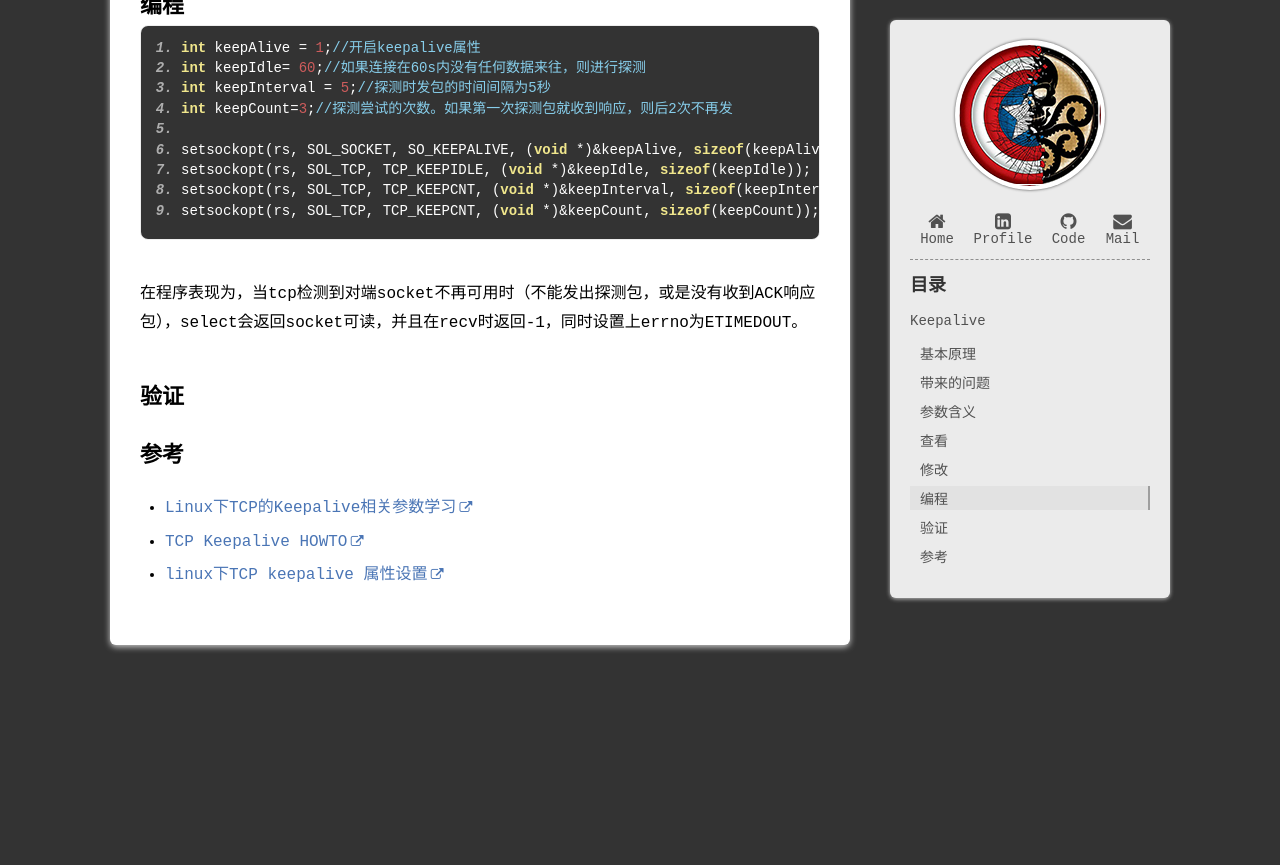
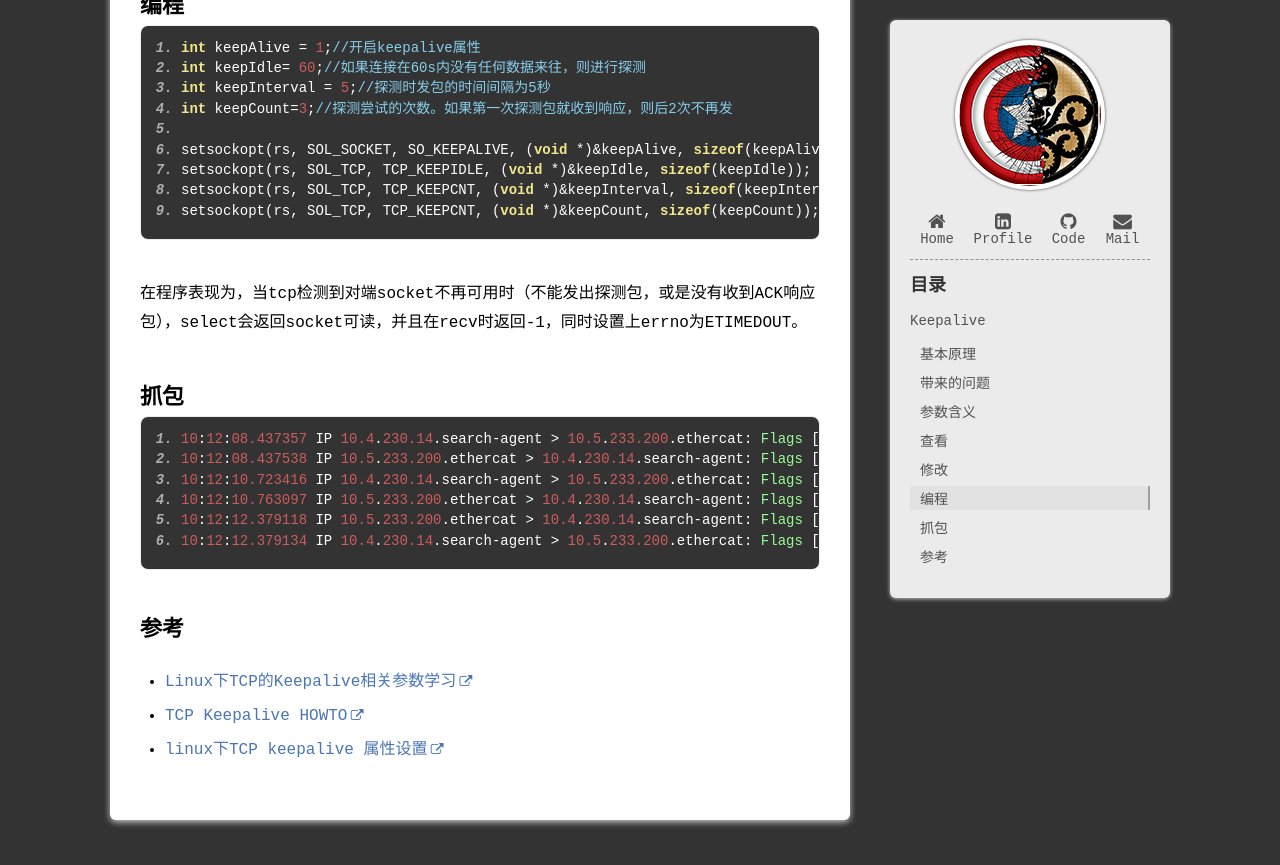
Before and after one commit to Hokkaitao/Hokkaitao.github.io, a Jekyll site: the page built from _posts/net/2017-11-07-keepalive.md, in a window 1280 px wide and 900 px high, scrolled down 2126 px. Shown: the top 865 px of the window. Built offline with Jekyll 4.4.1, drawn with Linux system fonts in a browser that asks for light colours; before the commit the page ends 2851 px from its top, so only the background shows below that.

Commit message:
modify 2017-11-07-keepalive.md

````diff
--- a/_posts/net/2017-11-07-keepalive.md
+++ b/_posts/net/2017-11-07-keepalive.md
@@ -80,7 +80,16 @@ setsockopt(rs, SOL_TCP, TCP_KEEPCNT, (void *)&keepCount, sizeof(keepCount));
 ```
 在程序表现为，当tcp检测到对端socket不再可用时（不能发出探测包，或是没有收到ACK响应包），select会返回socket可读，并且在recv时返回-1，同时设置上errno为ETIMEDOUT。
 
-## 验证
+## 抓包
+
+```
+10:12:08.437357 IP 10.4.230.14.search-agent > 10.5.233.200.ethercat: Flags [.], ack 3318227115, win 114, options [nop,nop,TS val 710872749 ecr 3499508470], length 0
+10:12:08.437538 IP 10.5.233.200.ethercat > 10.4.230.14.search-agent: Flags [.], ack 3979202483, win 115, options [nop,nop,TS val 3499528470 ecr 710852748], length 0
+10:12:10.723416 IP 10.4.230.14.search-agent > 10.5.233.200.ethercat: Flags [F.], seq 3979202483, ack 3318227115, win 114, options [nop,nop,TS val 710875035 ecr 3499528470], length 0
+10:12:10.763097 IP 10.5.233.200.ethercat > 10.4.230.14.search-agent: Flags [.], ack 3979202484, win 115, options [nop,nop,TS val 3499530796 ecr 710875035], length 0
+10:12:12.379118 IP 10.5.233.200.ethercat > 10.4.230.14.search-agent: Flags [F.], seq 3318227115, ack 3979202484, win 115, options [nop,nop,TS val 3499532412 ecr 710875035], length 0
+10:12:12.379134 IP 10.4.230.14.search-agent > 10.5.233.200.ethercat: Flags [.], ack 3318227116, win 114, options [nop,nop,TS val 710876690 ecr 3499532412], length 0
+```
 
 
 
````
